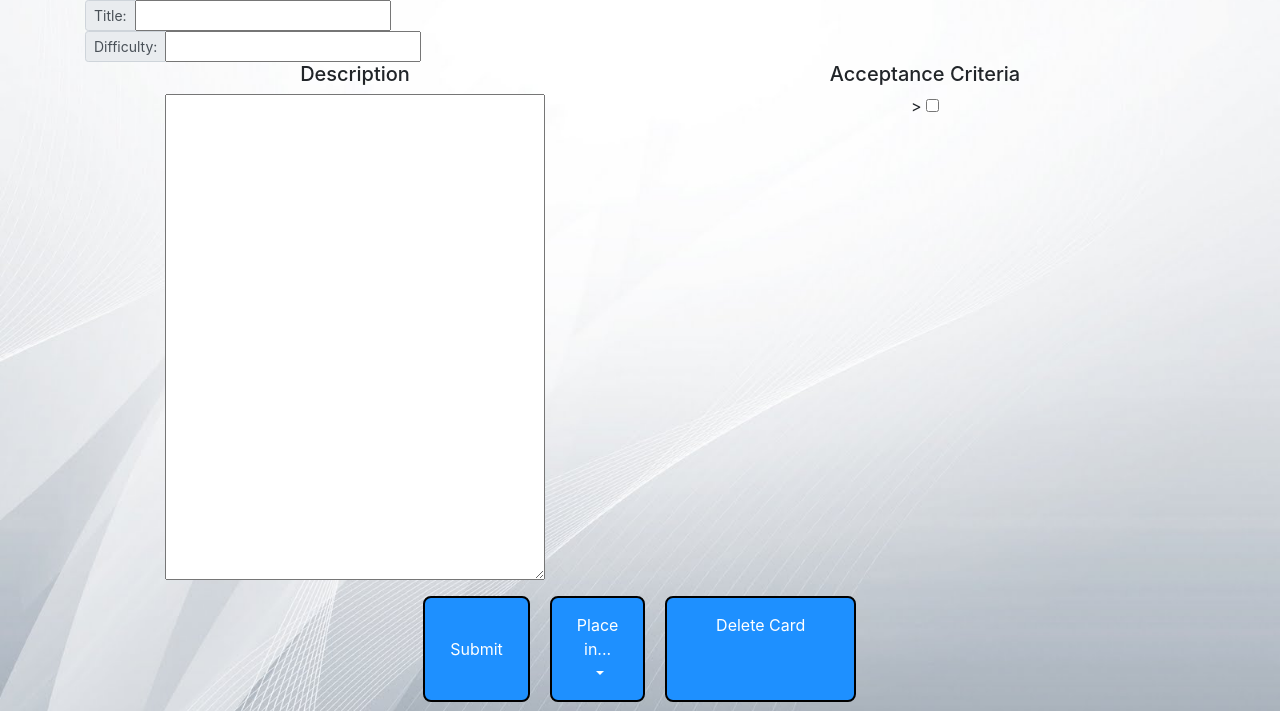
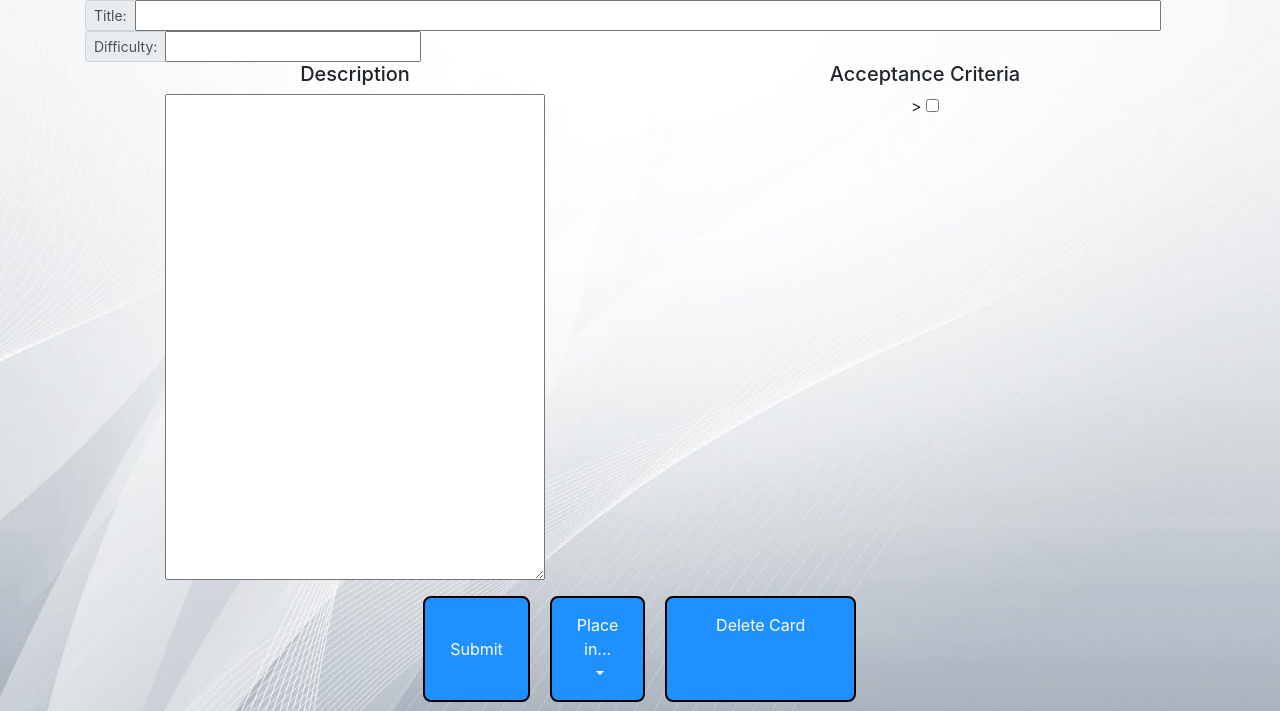
Before and after one commit to myersc7/seniorproject, a Flask app: template app/templates/Card.html in a window 1280 px wide. Shown: the part 56-767 px from the top of the page. Run offline with Flask 2, Linux system fonts and the light colour scheme; the template is opened without the code that fills it: most values are stand-ins (such as "Sample title", 1, 10 or a date in 2020); form fields are guessed from the names that the template uses.

Commit message:
Added title and description classes

```diff
--- a/app/static/css/style.css
+++ b/app/static/css/style.css
@@ -201,3 +201,11 @@ li {
 .sprint-dropdown {
     top: 5px;
 }
+
+.title {
+    width: 92.5%;
+}
+
+.description {
+    width: 93%;
+}
```
